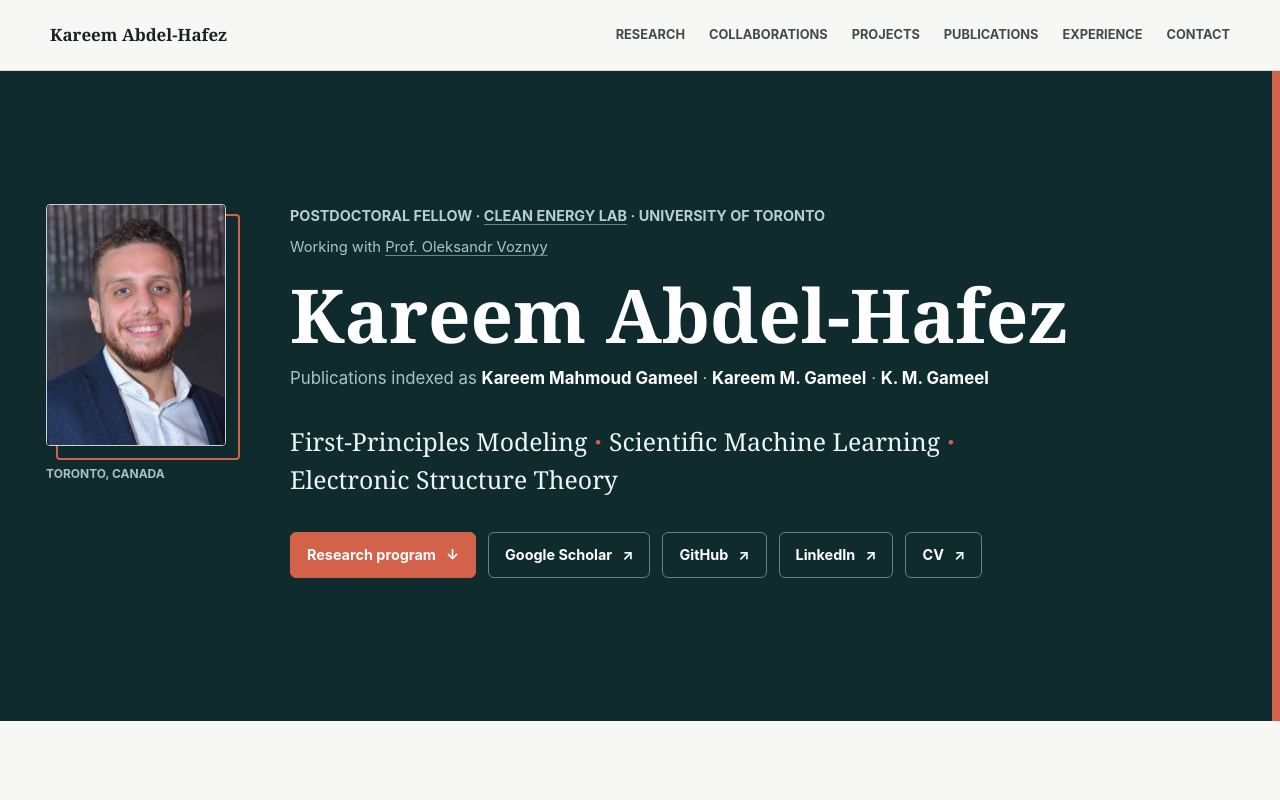
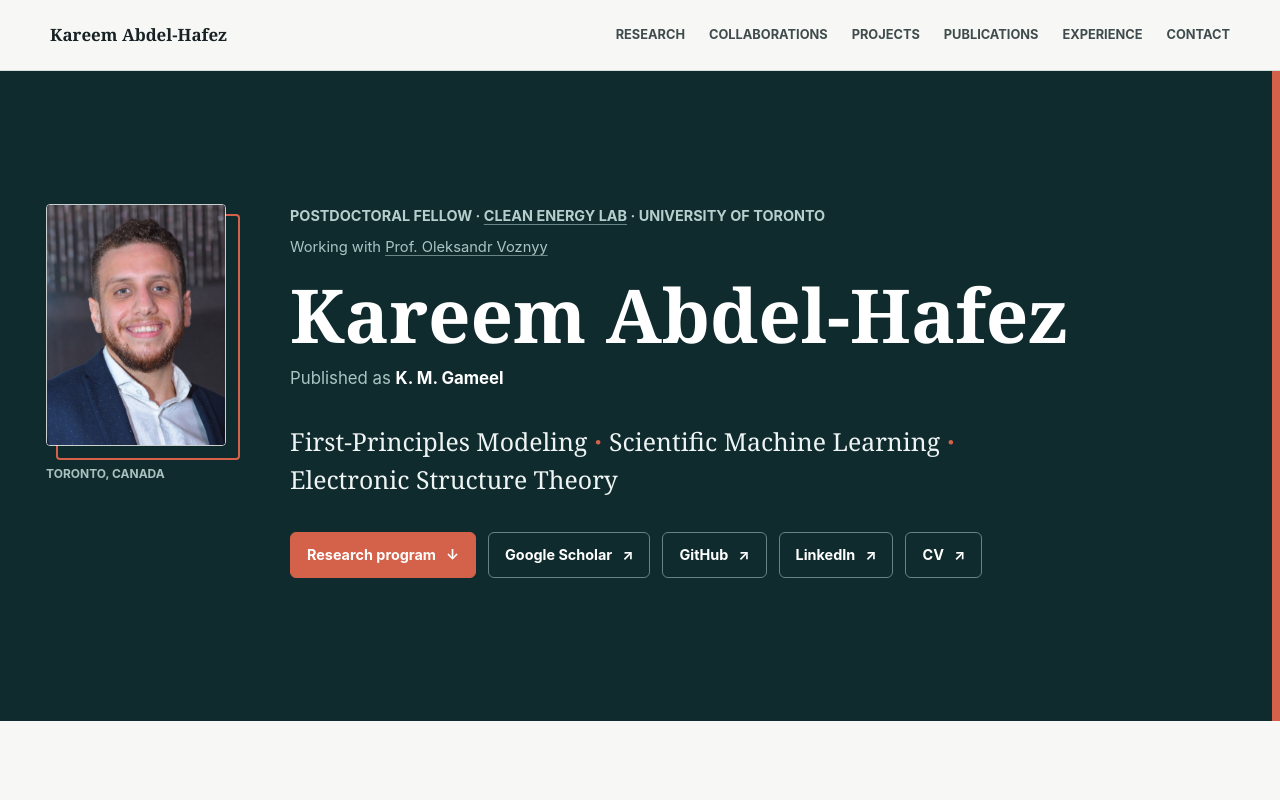
Before and after one commit to kareem-gameel/kareem-gameel.github.io, a plain HTML site: page index.html in a window 1280 px wide. Shown: the top 800 px of the page. Drawn offline with Linux system fonts and the light colour scheme.

Commit message:
Simplify publication name in site header

```diff
--- a/index.html
+++ b/index.html
@@ -158,10 +158,7 @@
             >Prof. Oleksandr Voznyy</a>
           </p>
           <h1>Kareem Abdel-Hafez</h1>
-          <p class="publication-name">
-            Publications indexed as <strong>Kareem Mahmoud Gameel</strong> ·
-            <strong>Kareem M. Gameel</strong> · <strong>K. M. Gameel</strong>
-          </p>
+          <p class="publication-name">Published as <strong>K. M. Gameel</strong></p>
           <p class="hero-domain">
             First-Principles Modeling <span aria-hidden="true">·</span>
             Scientific Machine Learning <span aria-hidden="true">·</span>
```
